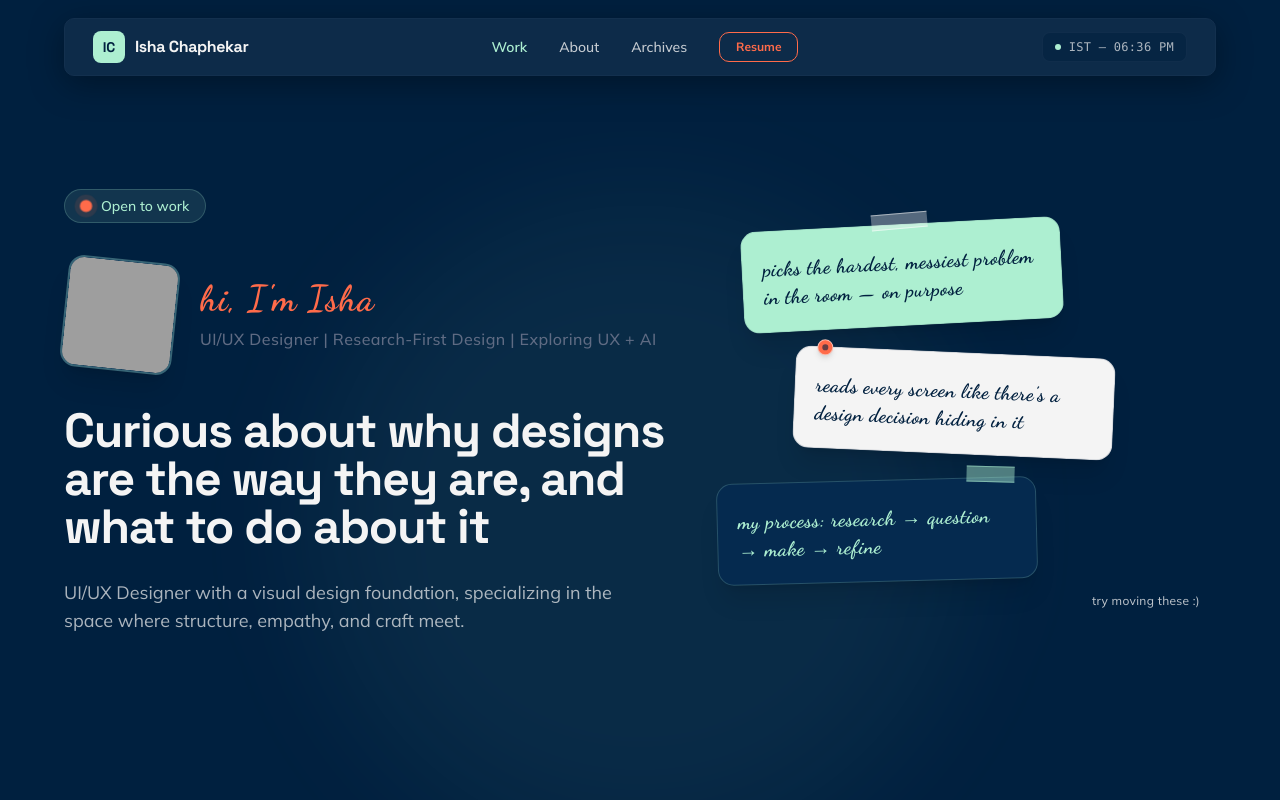
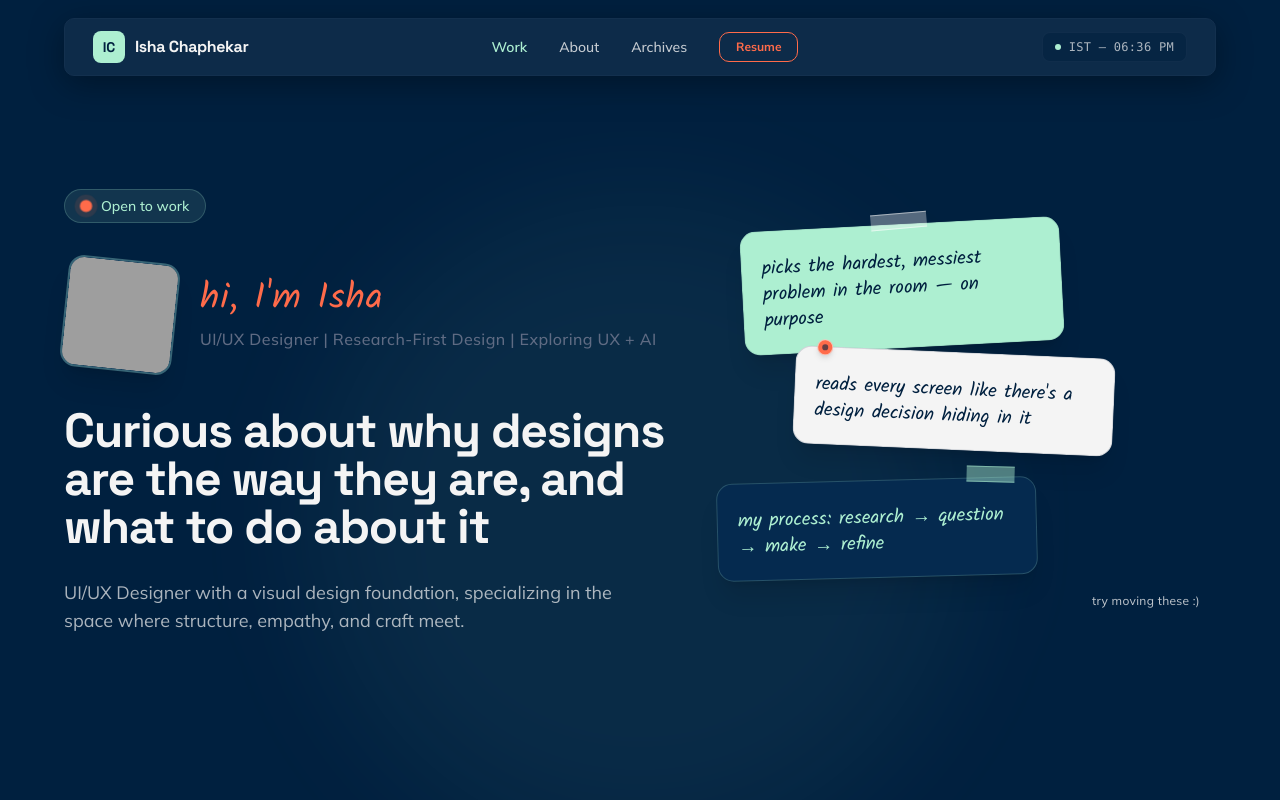
Before and after one commit to ishachaphekar/portfolio, a React (Vite) app: page / in a window 1280 px wide. Shown: the top 800 px of the page. Built offline with nearby package versions, Linux system fonts and the light colour scheme; grey boxes are pictures that could not be loaded.

Commit message:
feat: implement AboutSection and HeroSection components with updated typography and layout styling

```diff
--- a/index.html
+++ b/index.html
@@ -10,7 +10,7 @@
     <link rel="preconnect" href="https://fonts.googleapis.com" />
     <link rel="preconnect" href="https://fonts.gstatic.com" crossorigin />
     <link
-      href="https://fonts.googleapis.com/css2?family=Dancing+Script:wght@400;600;700&family=Mulish:ital,wght@0,300;0,400;0,500;0,600;0,700;1,400&family=Space+Grotesk:wght@500;600;700&display=swap"
+      href="https://fonts.googleapis.com/css2?family=Kalam:wght@300;400;700&family=Mulish:ital,wght@0,300;0,400;0,500;0,600;0,700;1,400&family=Space+Grotesk:wght@500;600;700&display=swap"
       rel="stylesheet"
     />
   </head>
--- a/src/components/AboutSection.tsx
+++ b/src/components/AboutSection.tsx
@@ -129,7 +129,7 @@ export const AboutSection: React.FC = () => {
               <div className="absolute -top-16 sm:-top-20 -right-10 sm:-right-32 z-30 w-[180px] sm:w-[205px] p-3.5 rounded-xl border border-navy/15 bg-[#F4F4F4] text-navy shadow-xl -rotate-[8deg] select-none">
                 <div className="absolute -top-2.5 left-1/2 -translate-x-1/2 w-10 h-3.5 bg-offwhite/50 border-t border-b border-white/60 backdrop-blur-xs rounded-xs rotate-[-2deg] shadow-xs pointer-events-none" />
 
-                <p className="font-script text-xs sm:text-sm font-bold tracking-wide leading-snug pt-1">
+                <p className="font-script text-xs sm:text-sm font-normal tracking-wide leading-snug pt-1">
                   Off-screen, I enjoy travelling, baking, exploring new hobbies or five episodes deep into a sitcom I've already seen once.
                 </p>
               </div>
--- a/src/components/HeroSection.tsx
+++ b/src/components/HeroSection.tsx
@@ -29,7 +29,7 @@ export const HeroSection: React.FC = () => {
       id: 'note-1',
       text: 'picks the hardest, messiest problem in the room — on purpose',
       bgColor: 'bg-mint',
-      textColor: 'text-navy font-bold',
+      textColor: 'text-navy font-normal',
       borderColor: 'border-navy/10',
       x: 0,
       y: 0,
@@ -43,7 +43,7 @@ export const HeroSection: React.FC = () => {
       id: 'note-2',
       text: "reads every screen like there's a design decision hiding in it",
       bgColor: 'bg-offwhite',
-      textColor: 'text-navy font-bold',
+      textColor: 'text-navy font-normal',
       borderColor: 'border-navy/15',
       x: 0,
       y: 0,
@@ -57,7 +57,7 @@ export const HeroSection: React.FC = () => {
       id: 'note-3',
       text: 'my process: research → question → make → refine',
       bgColor: 'bg-navy-light',
-      textColor: 'text-mint font-bold',
+      textColor: 'text-mint font-normal',
       borderColor: 'border-mint/20',
       x: 0,
       y: 0,
@@ -222,7 +222,7 @@ export const HeroSection: React.FC = () => {
 
                 {/* 2. "hi, I'm Isha" TEXT & #5F6B83 SINGLE LINE SUB-TEXT */}
                 <div className="flex flex-col justify-center gap-2">
-                  <span className="font-script text-coral text-3xl md:text-4xl font-bold tracking-wide">
+                  <span className="font-script text-coral text-3xl md:text-4xl font-normal tracking-wide">
                     {HERO_DATA.personalIntro}
                   </span>
 
@@ -297,7 +297,7 @@ export const HeroSection: React.FC = () => {
               )}
 
               {/* NOTE TEXT */}
-              <p className="font-script text-lg md:text-xl tracking-wide leading-snug pt-1 pointer-events-none">
+              <p className="font-script text-[17px] md:text-[19px] tracking-normal leading-snug pt-1 pointer-events-none">
                 {note.text}
               </p>
             </div>
--- a/src/index.css
+++ b/src/index.css
@@ -69,5 +69,6 @@ body {
 }
 
 .font-script {
-  font-family: 'Dancing Script', cursive;
+  font-family: 'Kalam', cursive;
+  font-weight: 400;
 }
--- a/tailwind.config.js
+++ b/tailwind.config.js
@@ -31,7 +31,7 @@ export default {
       fontFamily: {
         sans: ['Mulish', 'sans-serif'],
         headline: ['"Space Grotesk"', 'sans-serif'],
-        script: ['"Dancing Script"', 'cursive'],
+        script: ['Kalam', 'cursive'],
       },
       borderRadius: {
         '2xl': '1rem',
```
Also changed, not shown: 1 other file (tests, documents, lock files or other folders).
